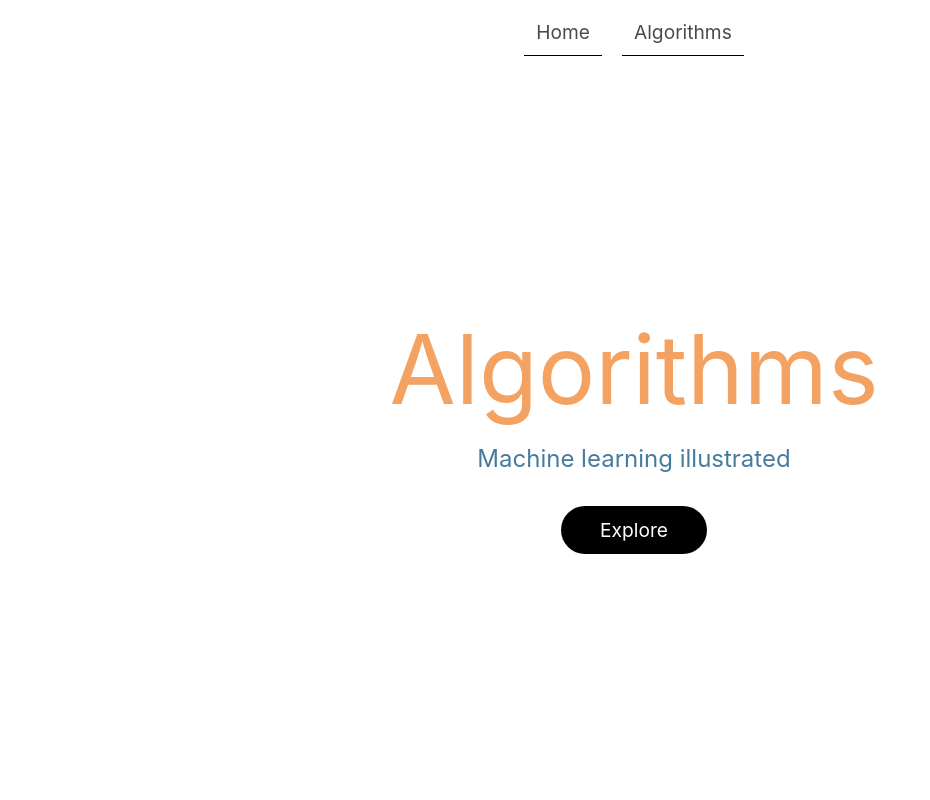
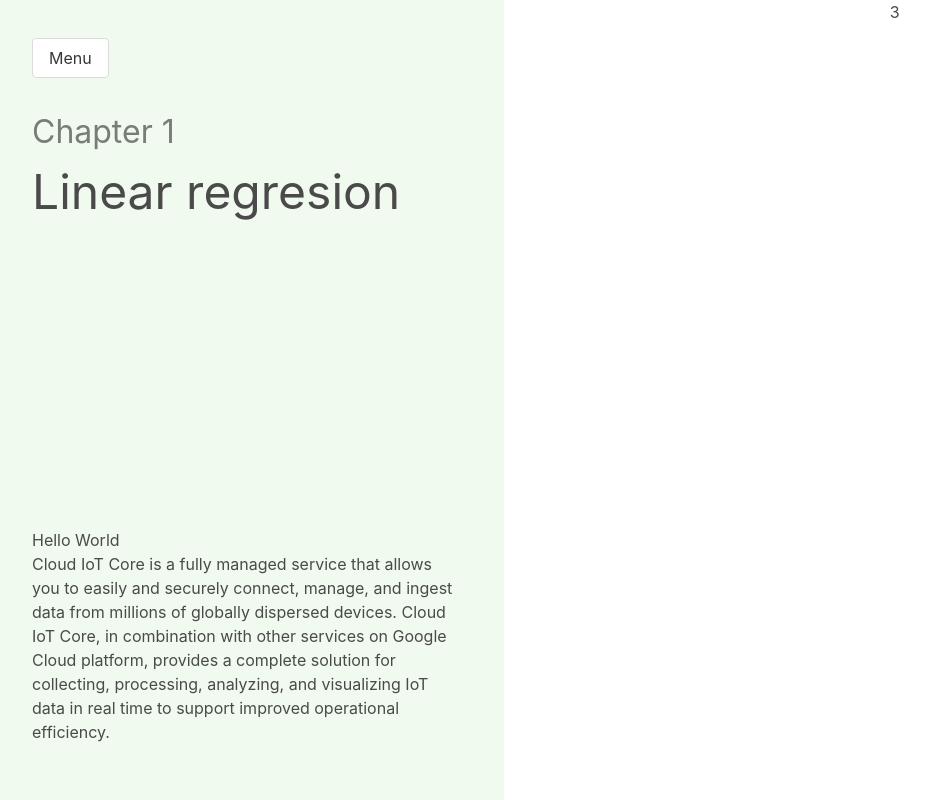
Before and after one commit to PhatTranSon/Machine-Learning-React, a React (Create React App) app: page / in a window 1280 px wide. Shown: the top 800 px of the page, without its empty margins (6-936 px from the left). Built offline with nearby package versions, Linux system fonts and the light colour scheme.

Commit message:
Added algorithm main structure

```diff
--- a/src/App.js
+++ b/src/App.js
@@ -1,10 +1,11 @@
 import './App.css';
 import Home from './components/Home/Home';
+import Algorithm from './components/Algorithm/Algorithm';
 
 function App() {
   return (
     <div className="App">
-      <Home/>
+      <Algorithm/>
     </div>
   );
 }
--- /dev/null
+++ b/src/components/Algorithm/Algorithm.js
@@ -0,0 +1,60 @@
+import LeftPanel from './Panel/LeftPanel';
+import Panel from './Panel/PanelSection';
+import RightPanel from './Panel/RightPanel';
+import PanelChild from './Panel/PanelChild';
+
+import { useState } from 'react';
+import Menu from './Menu';
+
+const Algorithm = (props) => {
+    //Current right panel index
+    const [currentIndex, setCurrentIndex] = useState(0);
+
+    //Scroll event listener
+    const onScrollTo = (index) => {
+        setCurrentIndex(index);
+    }
+
+    return <div>
+        <Panel onScrollTo={onScrollTo}>
+            <LeftPanel style={{background: "#F1FAEE", padding: "50px", textAlign: "left"}}>
+                <Menu/>
+                <h1 className="algo-left-subtitle">Chapter 1</h1>
+                <h1 className="algo-left-title">Linear regresion</h1>
+                <PanelChild index={0}>
+                    <h1 style={{marginTop: "300px"}}>Hello World</h1>
+                    <p>
+                        Cloud IoT Core is a fully managed service that allows you to easily and securely connect, manage, and ingest data from millions of globally dispersed devices. Cloud IoT Core, in combination with other services on Google Cloud platform, provides a complete solution for collecting, processing, analyzing, and visualizing IoT data in real time to support improved operational efficiency.
+                    </p>
+                </PanelChild>
+                <PanelChild index={1}>
+                    <h1 style={{marginTop: "300px"}}>Hello World 1</h1>
+                    <p>
+                        Cloud IoT Core is a fully managed service that allows you to easily and securely connect, manage, and ingest data from millions of globally dispersed devices. Cloud IoT Core, in combination with other services on Google Cloud platform, provides a complete solution for collecting, processing, analyzing, and visualizing IoT data in real time to support improved operational efficiency.
+                    </p>
+                </PanelChild>
+                <PanelChild index={2}>
+                    <h1 style={{marginTop: "300px"}}>Hello World 2</h1>
+                    <p>
+                        Cloud IoT Core is a fully managed service that allows you to easily and securely connect, manage, and ingest data from millions of globally dispersed devices. Cloud IoT Core, in combination with other services on Google Cloud platform, provides a complete solution for collecting, processing, analyzing, and visualizing IoT data in real time to support improved operational efficiency.
+                    </p>
+                </PanelChild>
+            </LeftPanel>
+            <RightPanel currentIndex={currentIndex}>
+                <div>
+                    <h1>1</h1>
+                </div>
+
+                <div>
+                    <h1>2</h1>
+                </div>
+
+                <div>
+                    <h1>3</h1>
+                </div>
+            </RightPanel>
+        </Panel>
+    </div>
+}
+
+export default Algorithm;
--- /dev/null
+++ b/src/components/Algorithm/Menu.js
@@ -0,0 +1,40 @@
+import React from 'react';
+
+class Menu extends React.Component {
+    componentDidMount() {
+        const dropdown = document.querySelector('.dropdown');
+        dropdown.addEventListener('click', function(event) {
+            console.log('clicked');
+            event.stopPropagation();
+            dropdown.classList.toggle('is-active');
+        });
+    }
+
+    render() {
+        return (
+            <div className="dropdown" style={{marginBottom: "30px"}}>
+                <div className="dropdown-trigger">
+                    <button className="button" aria-haspopup="true" aria-controls="dropdown-menu">
+                        <span>Menu</span>
+                    </button>
+                </div>
+
+                <div className="dropdown-menu" id="dropdown-menu" role="menu">
+                    <div className="dropdown-content">
+                        <a href="#" className="dropdown-item">
+                            Chapter 1
+                        </a>
+                        <a className="dropdown-item">
+                            Chapter 2
+                        </a>
+                        <a href="#" className="dropdown-item">
+                            Chapter 3
+                        </a>
+                    </div>
+                </div>
+            </div>
+        )
+    }
+}
+
+export default Menu;
--- /dev/null
+++ b/src/components/Algorithm/Panel/LeftPanel.js
@@ -0,0 +1,31 @@
+import React from 'react';
+
+const LeftPanel = (props) => {
+    //Create an event handler
+    const onScrollTo = (index) => {
+        //Call parent
+        props.onScrollTo(index);
+    }
+
+    //Create new children
+    const childrenWithProps = React.Children.map(props.children, child => {
+        //Pass methods to children
+        const props = {
+            onScrollTo
+         };
+            if (React.isValidElement(child)) {
+                return React.cloneElement(child, props);
+            }
+        return child;
+    })
+
+    return (
+        <div className="column is-two-fifths algo-left-panel" style={props.style}>
+            {
+                childrenWithProps
+            }
+        </div>
+    )
+}
+
+export default LeftPanel;
--- /dev/null
+++ b/src/components/Algorithm/Panel/PanelChild.js
@@ -0,0 +1,36 @@
+import React from 'react';
+import Panel from './PanelSection';
+
+class PanelChild extends React.Component {
+    isBottom(el) {
+        return el.getBoundingClientRect().bottom <= window.innerHeight + 10;
+    }
+
+    componentDidMount() {
+        document
+            .addEventListener('scroll', this.trackScrolling);
+    }
+
+    componentWillUnmount() {
+        document
+            .removeEventListener('scroll', this.trackScrolling);
+    }
+
+    trackScrolling = () => {
+        const wrappedElement = document.getElementById("algo-panel-child" + this.props.index);
+        if (this.isBottom(wrappedElement)) {
+            //Call props
+            this.props.onScrollTo(this.props.index);
+        }
+    };
+
+    render() {
+        return <div className="algo-panel-child" id={"algo-panel-child" + this.props.index}>
+            {
+                this.props.children
+            }
+        </div>
+    }
+}
+
+export default PanelChild;
--- /dev/null
+++ b/src/components/Algorithm/Panel/PanelSection.js
@@ -0,0 +1,32 @@
+import React from 'react';
+
+const Panel = (props) => {
+    //Props to handle scroll to
+    const onScrollTo = (index) => {
+        props.onScrollTo(index);
+    }
+
+    //Get new child with props
+    const childrenWithProps = React.Children.map(props.children, (child, index) => {
+        //Set props to only the LeftPanel
+        if (index === 0 && React.isValidElement(child)) {
+            //Set props
+            const newProps = {
+                ...child.props,
+                onScrollTo
+            }
+
+            return React.cloneElement(child, newProps);
+        }
+        return child;
+    });
+
+    //Use React.cloneElements to pass props to children
+    return <div className="columns algorithm-panel">
+        {
+            childrenWithProps
+        }
+    </div>
+}
+
+export default Panel;
--- /dev/null
+++ b/src/components/Algorithm/Panel/RightPanel.js
@@ -0,0 +1,16 @@
+const RightPanel = (props) => {
+    //Get the current child index
+    const currentIndex = props.currentIndex;
+
+    return (
+        <div className="column is-three-fifths">
+            <div className="algo-right-panel">
+                {
+                    props.children[currentIndex] || null
+                }
+            </div>
+        </div>
+    );
+}
+
+export default RightPanel;
--- a/src/index.css
+++ b/src/index.css
@@ -11,8 +11,6 @@ body {
   padding: 0;
   margin: 0;
   font-family: 'Raleway', sans-serif;
-  height: 100vh;
-  overflow: hidden;
 }
 
 code {
@@ -232,3 +230,18 @@ code {
   color: white;
   font-size: 1.2em;
 }
+
+.algo-right-panel {
+  position: sticky;
+  height: 100vh;
+  top: 0;
+}
+
+.algo-left-subtitle {
+  font-size: 2em;
+  color: rgba(0, 0, 0, 0.5);
+}
+
+.algo-left-title {
+  font-size: 3em;
+}
```
